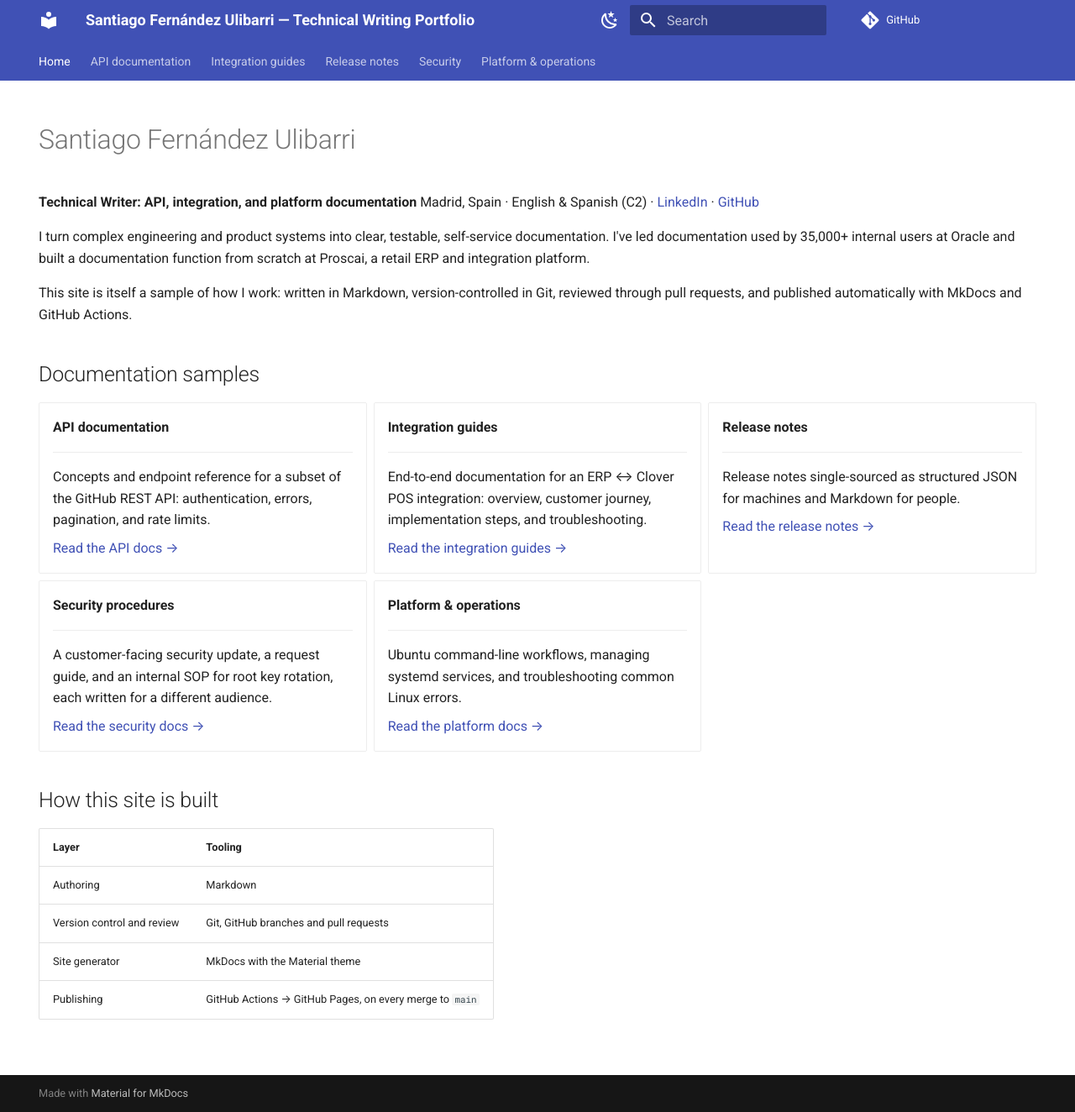
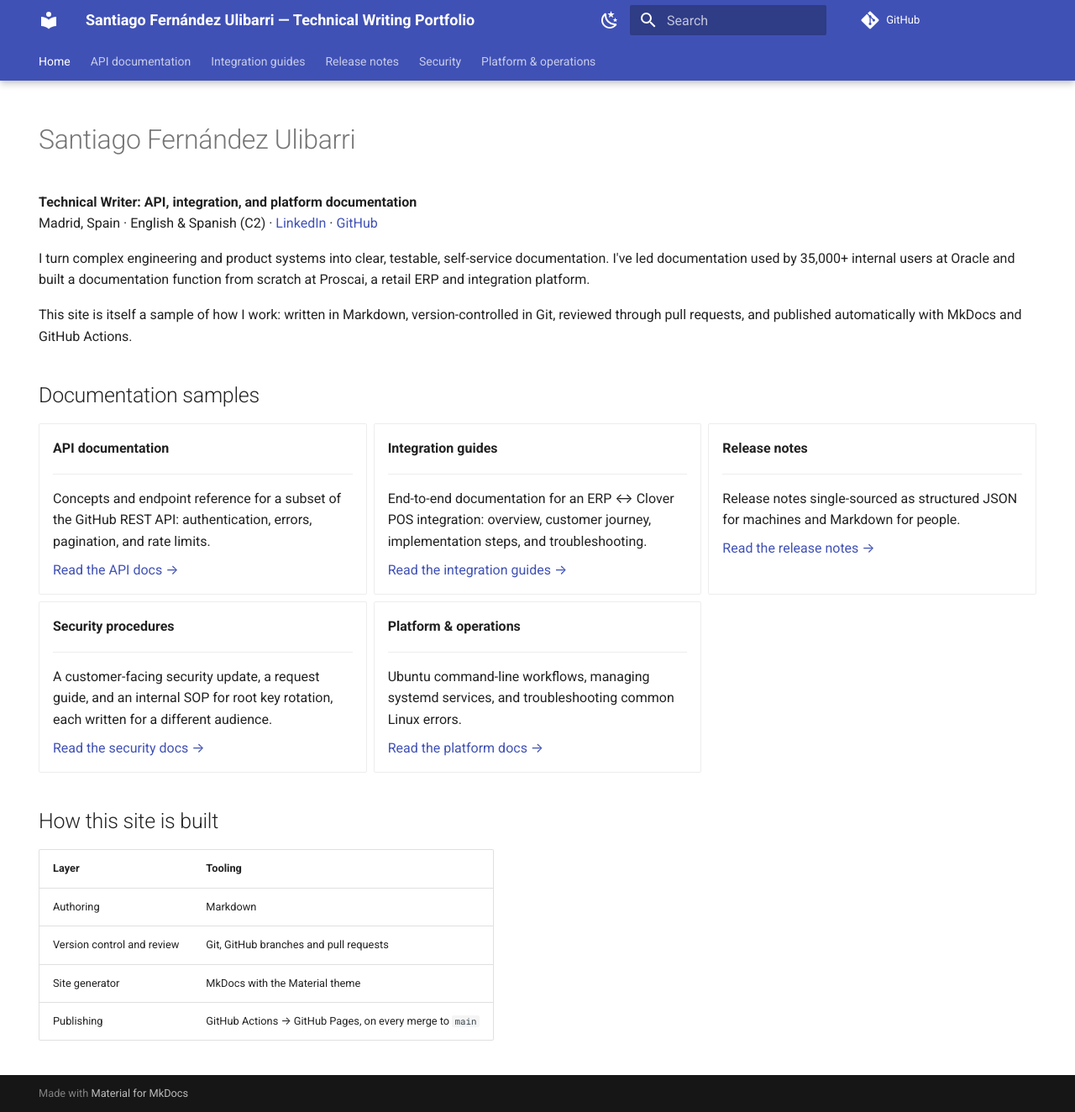
Before and after one commit to SantiUlibarri/tech-writing-portfolio, an MkDocs documentation site: the page built from docs/index.md, in a window 1280 px wide and 1324 px high. Shown: the whole window at 84% size. Built offline with MkDocs 1.6.1 and Material for MkDocs 9.7.7, drawn with Linux system fonts in a browser that asks for light colours; comment, search, counter and statistics services are not loaded.

Commit message:
Polish homepage: fix subtitle line break, sticky tabs, README screenshot (#2)

```diff
--- a/docs/index.md
+++ b/docs/index.md
@@ -6,7 +6,7 @@ hide:
 
 # Santiago Fernández Ulibarri
 
-**Technical Writer: API, integration, and platform documentation**
+**Technical Writer: API, integration, and platform documentation**<br>
 Madrid, Spain · English & Spanish (C2) · [LinkedIn](https://www.linkedin.com/in/santiulibarri) · [GitHub](https://github.com/SantiUlibarri)
 
 I turn complex engineering and product systems into clear, testable, self-service documentation. I've led documentation used by 35,000+ internal users at Oracle and built a documentation function from scratch at Proscai, a retail ERP and integration platform.
--- a/mkdocs.yml
+++ b/mkdocs.yml
@@ -18,6 +18,7 @@ theme:
         name: Switch to light mode
   features:
     - navigation.tabs
+    - navigation.tabs.sticky
     - navigation.sections
     - navigation.top
     - search.suggest
```
Also changed, not shown: .github/assets/site-homepage.png (added).
